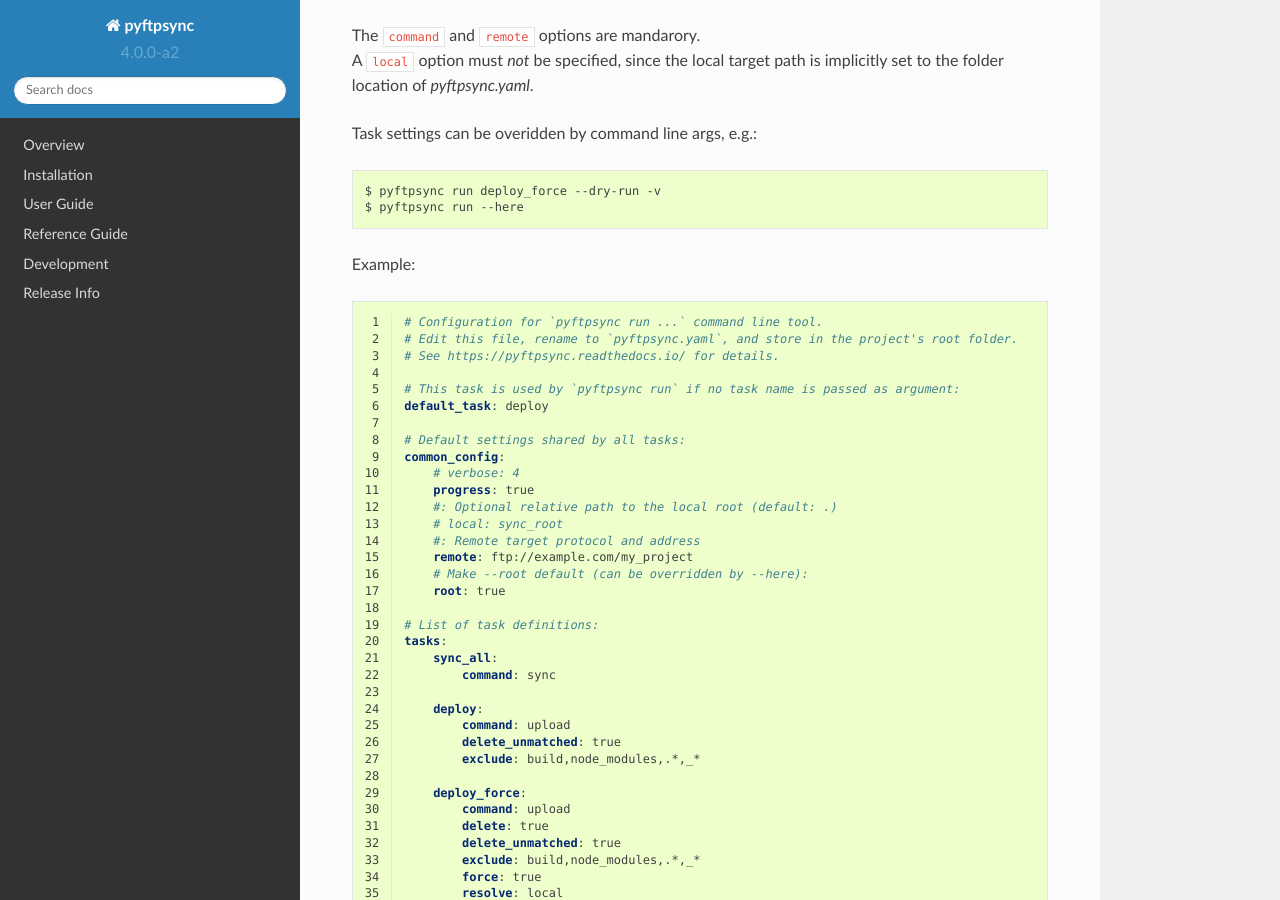
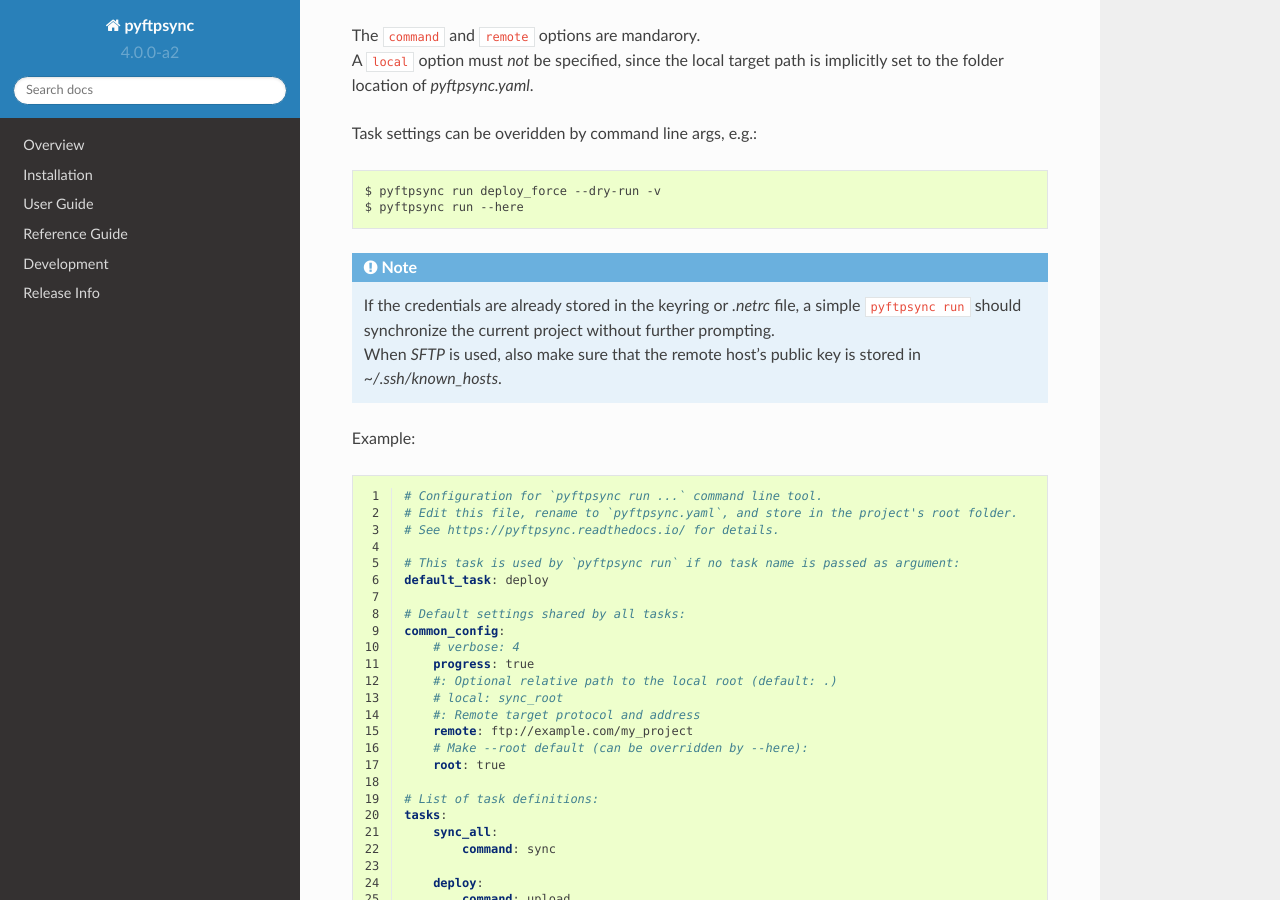
Before and after one commit to mar10/pyftpsync, a Sphinx documentation site: the page built from docs/sphinx/sample_pyftpsync_yaml.rst, in a window 1280 px wide and 900 px high, scrolled down 544 px. Built offline with Sphinx 7.4.7 and the Read the Docs theme 2.0.0, drawn with Linux system fonts in a browser that asks for light colours; the version number is read from the project's files by our own code.

Commit message:
Update docs

```diff
--- a/docs/sphinx/index.rst
+++ b/docs/sphinx/index.rst
@@ -54,7 +54,7 @@
     or addition.
   * Unlike more complex implementations, pyftpsync does not require a database
     or a service running on the targets.
-  * Optional FTPS (TLS) support.
+  * Optional SFTP and FTPS (TLS) support.
   * Architecture is open to add other target types.
 
 **The command line tool adds:**
--- a/docs/sphinx/sample_pyftpsync_yaml.rst
+++ b/docs/sphinx/sample_pyftpsync_yaml.rst
@@ -33,6 +33,13 @@
     $ pyftpsync run deploy_force --dry-run -v
     $ pyftpsync run --here
 
+.. note::
+    If the credentials are already stored in the keyring or `.netrc` file, a
+    simple ``pyftpsync run`` should synchronize the current project without
+    further prompting. |br|
+    When `SFTP` is used, also make sure that the remote host's public key is
+    stored in `~/.ssh/known_hosts`.
+
 Example:
 
 .. literalinclude:: ../sample_pyftpsync.yaml
```
Also changed, not shown: 1 other file.
